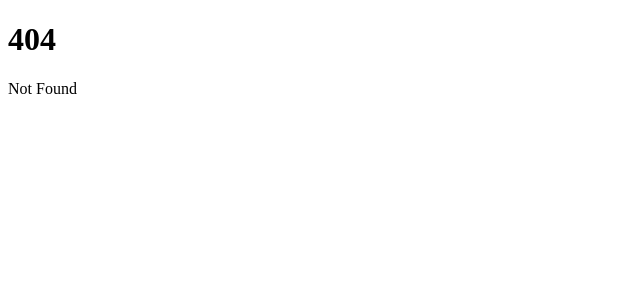
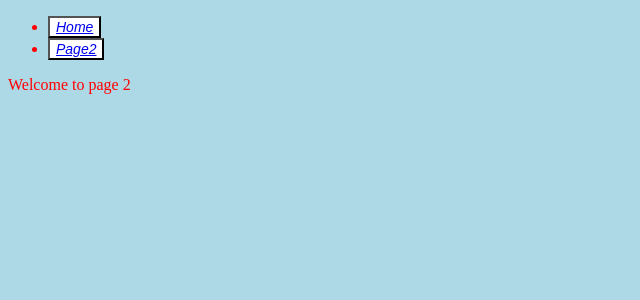
Before and after one commit to JayleiAlderson-Muir/myWebsite, a SvelteKit app: page /page2 in a window 1280 px wide. Before the commit this address had no page. Shown: the top 300 px of the page, without its empty margins (0-640 px from the left). Built offline with nearby package versions, Linux system fonts and the light colour scheme.

Commit message:
feat: page2, styles, navi

```diff
--- /dev/null
+++ b/src/lib/navigation.svelte
@@ -0,0 +1,11 @@
+<script>
+    import {page} from '$app/stores';
+</script>
+
+
+<nav>
+    <ul>
+        <li><button class:active="{$page.url.pathname==="/"}"><a href="/">Home</a></button></li>
+        <li><button class:active="{$page.url.pathname.includes("page2")}"><a href="page2">Page2</a></button></li>
+    </ul>
+</nav>
--- a/src/routes/+layout.svelte
+++ b/src/routes/+layout.svelte
@@ -1 +1,10 @@
-<slot />
+<script>
+    import "../style.css";
+    import Navigation from "$lib/navigation.svelte";
+</script>
+
+<Navigation/>
+
+<main>
+    <slot/>
+</main>
--- a/src/routes/+page.svelte
+++ b/src/routes/+page.svelte
@@ -1,36 +1,3 @@
-<!-- CSS Styling -->
-<style>
-    h1
-    {
-        color:blue;
-        font-size:14px;
-        font-style:italic;
-        font-weight:normal;
-    }
-    button
-    {
-        color:black;
-        font-size:14px;
-        font-style:italic;
-        font-weight:normal;
-        background-color:white;
-    }
-    div, .red {
-        color:red;
-    }
-    p.red {
-        font-weight:bold;
-    }
-    div h2 {
-        font-style:italic;
-    }
-    .centre {
-        margin: auto;
-        width: 50%;
-        border: 3px solid green;
-        padding: 10px;
-    }
-</style>
 <!-- JS  -->
 <script>
     const num = 21;
@@ -48,7 +15,15 @@
         count = 0;
     }
 </script>
+
+<!-- CSS Styling -->
+
+<head>
+
+</head>
 <!-- HTML -->
+
+<body>
     <div class="centre">
         <button on:click={incrementCount}>
             Clicked {count} {count === 1 ? 'time' : 'times'}
@@ -58,8 +33,8 @@
             reset
         </button>
 
-    <h1>Welcome to SvelteKit {first_name}</h1>
+        <h1>Welcome, {first_name}</h1>
         <p class="red"> what </p>
-    <h2> Hello </h2>
 
     </div>
+</body>
--- /dev/null
+++ b/src/routes/page2/+page.svelte
@@ -0,0 +1,5 @@
+<div>
+    <p>
+        Welcome to page 2
+    </p>
+</div>
--- /dev/null
+++ b/src/style.css
@@ -0,0 +1,34 @@
+
+h1
+{
+    color:blue;
+    font-size:14px;
+    font-style:italic;
+    font-weight:normal;
+}
+button
+{
+    color:black;
+    font-size:14px;
+    font-style:italic;
+    font-weight:normal;
+    background-color:white;
+}
+div, .red {
+    color:red;
+}
+p.red {
+    font-weight:bold;
+}
+div h1 {
+    font-style:italic;
+}
+.centre {
+    margin: 0 auto;
+    width: 50%;
+    border: 3px solid green;
+    padding: 10px;
+}
+body {
+    background-color: lightblue;
+}
```
Also changed, not shown: src/lib/+navigation.svelte (deleted). Lines whose indentation alone changed are shown as unchanged.
